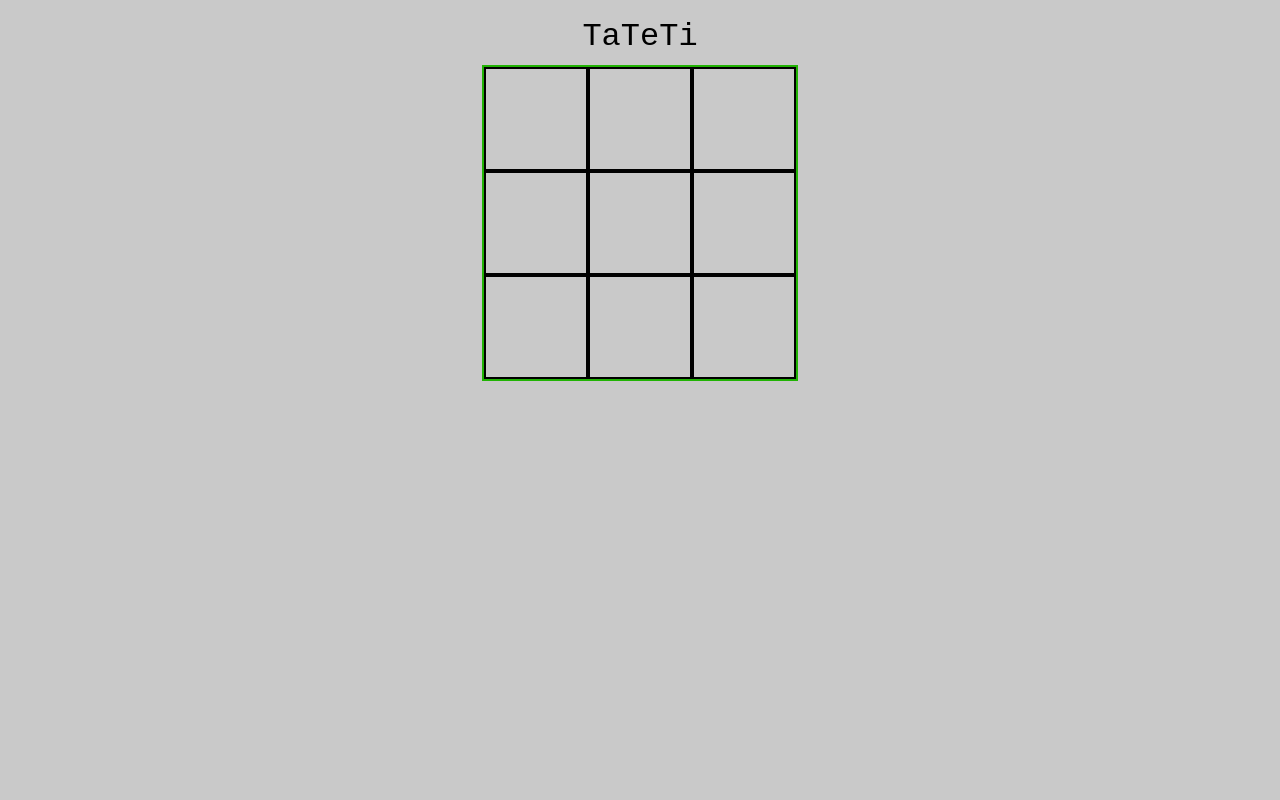
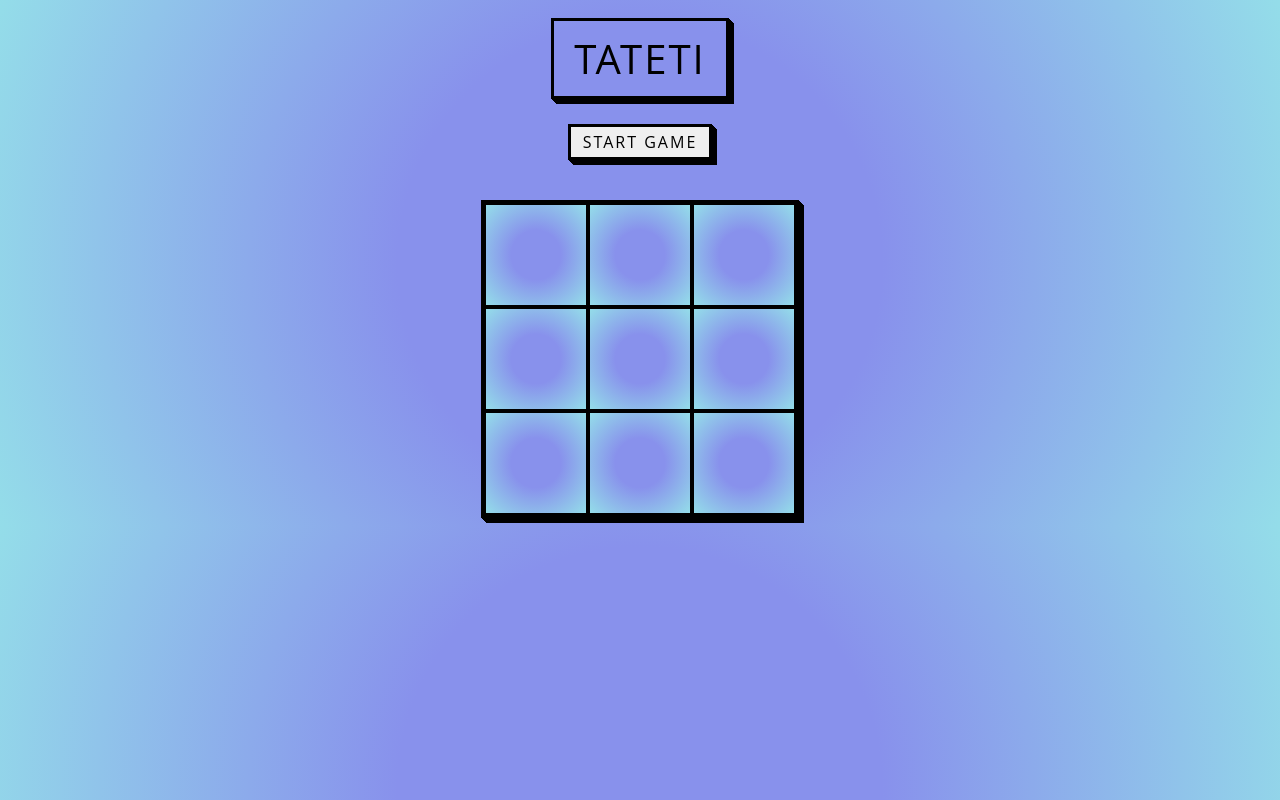
Before and after one commit to MaximilianoTRZ/tateti_react, a plain HTML site: page index.html in a window 1280 px wide. Drawn offline with Linux system fonts and the light colour scheme.

Commit message:
tateti mocked

```diff
--- a/index.html
+++ b/index.html
@@ -4,9 +4,10 @@
   <meta charset="UTF-8">
   <meta http-equiv="X-UA-Compatible" content="IE=edge">
   <meta name="viewport" content="width=device-width, initial-scale=1.0">
-    <title>TaTeTi React</title>
+  <title>TaTeTi</title>
   <script src="js/functions.js"></script>
   <link rel="stylesheet" href="styles/styles.css">
+  <link rel="icon" type="image/x-icon" href="/img/favicon.ico">
 </head>
 <body>
   <!--
@@ -15,10 +16,11 @@
       - Ingresar el nombre de cada jugador y decir cuando es el turno de cada uno
 
   -->
-    <div class="principal-container">
+  <div class="principal-container" >
       <div class="title">
           TaTeTi
       </div>
+      <button class="button-start" onclick="getId()">Start Game</button>
       <div class="principal-tateti-container">
           <div class="row-container">
               <div class="individual-container" id="l1c1"></div>
@@ -38,6 +40,9 @@
       </div>
   </div>
 
+  <!-- <div id='el' class="red"> Test</div>
+  <button id='remove' onclick="remove()">Remove Class</button> -->
+
 
 
 </body>
--- a/js/functions.js
+++ b/js/functions.js
@@ -0,0 +1,33 @@
+//Functions
+
+// Global
+let contador = 0
+
+// check if the number is even
+const isEven = (contador) => { return (contador % 2) == 0 }
+
+// toggle classes to show every movement
+const toggleClass = (square) => {
+  if (isEven(contador)) {
+    square.classList.toggle("par");
+  } else {
+    square.classList.toggle("impar");
+  }
+  contador++;
+  console.log(contador);
+}
+
+// get the element id which was clicked
+const getId = () => {
+  if (!contador) {
+    document.querySelectorAll(".individual-container")
+    .forEach(el => {
+      el.addEventListener("click", e => {
+        const id = e.target.getAttribute("id");
+        console.log("Se ha clickeado el id "+id);
+        const square = document.getElementById(id);
+        toggleClass(square);
+      });
+    });
+  }
+}
--- a/styles/styles.css
+++ b/styles/styles.css
@@ -1,5 +1,6 @@
-*{
-    background-color: rgb(201, 201, 201);
+body{
+  background: rgb(136,145,236);
+  background: radial-gradient(circle, rgba(136,145,236,1) 35%, rgba(148,221,233,1) 100%);
 }
 
 .principal-container{
@@ -11,8 +12,50 @@
 
 .title{
   margin: 10px;
-    font-size: xx-large;
-    font-family: 'Courier New', Courier, monospace;
+  font-family: "Open Sans", sans-serif;
+  font-size: 40px;
+  letter-spacing: 2px;
+  text-decoration: none;
+  text-transform: uppercase;
+  padding: 0.25em 0.5em;
+  color: #000;
+  border: 3px solid;
+  box-shadow: 1px 1px 0px 0px, 2px 2px 0px 0px, 3px 3px 0px 0px, 4px 4px 0px 0px, 5px 5px 0px 0px;
+  position: relative;
+  user-select: none;
+  -webkit-user-select: none;
+  touch-action: manipulation;
+}
+
+.button-start{
+    font-family: "Open Sans", sans-serif;
+    font-size: 16px;
+    letter-spacing: 2px;
+    text-decoration: none;
+    text-transform: uppercase;
+    color: #000;
+    cursor: pointer;
+    border: 3px solid;
+    padding: 0.25em 0.5em;
+    box-shadow: 1px 1px 0px 0px, 2px 2px 0px 0px, 3px 3px 0px 0px, 4px 4px 0px 0px, 5px 5px 0px 0px;
+    position: relative;
+    user-select: none;
+    -webkit-user-select: none;
+    touch-action: manipulation;
+    margin-top: 15px;
+    margin-bottom: 40px;
+}
+
+.button-start:active {
+  box-shadow: 0px 0px 0px 0px;
+  top: 5px;
+  left: 5px;
+}
+
+@media (min-width: 768px) {
+  .button-start {
+    padding: 0.25em 0.75em;
+  }
 }
 
 .principal-tateti-container{
@@ -21,7 +64,14 @@
   justify-content: center;
   width: fit-content;
   max-width: 400;
-    border: 2px solid rgb(33, 179, 4);
+  color: #000;
+  cursor: pointer;
+  border: 3px solid;
+  box-shadow: 1px 1px 0px 0px, 2px 2px 0px 0px, 3px 3px 0px 0px, 4px 4px 0px 0px, 5px 5px 0px 0px;
+  position: relative;
+  user-select: none;
+  -webkit-user-select: none;
+  touch-action: manipulation;
 }
 
 /*
@@ -36,4 +86,15 @@
   height: 100px;
   width: 100px;
   border: 2px solid black;
+  z-index: 999;
+  background: rgb(136,145,236);
+  background: radial-gradient(circle, rgba(136,145,236,1) 35%, rgba(148,221,233,1) 100%);
 }
+
+.par {
+  background: rgb(98, 227, 38)
+}
+
+.impar{
+  background: rgb(13, 154, 214)
+}
```
Also changed, not shown: img/favicon.ico (added). Lines whose indentation alone changed are shown as unchanged.
